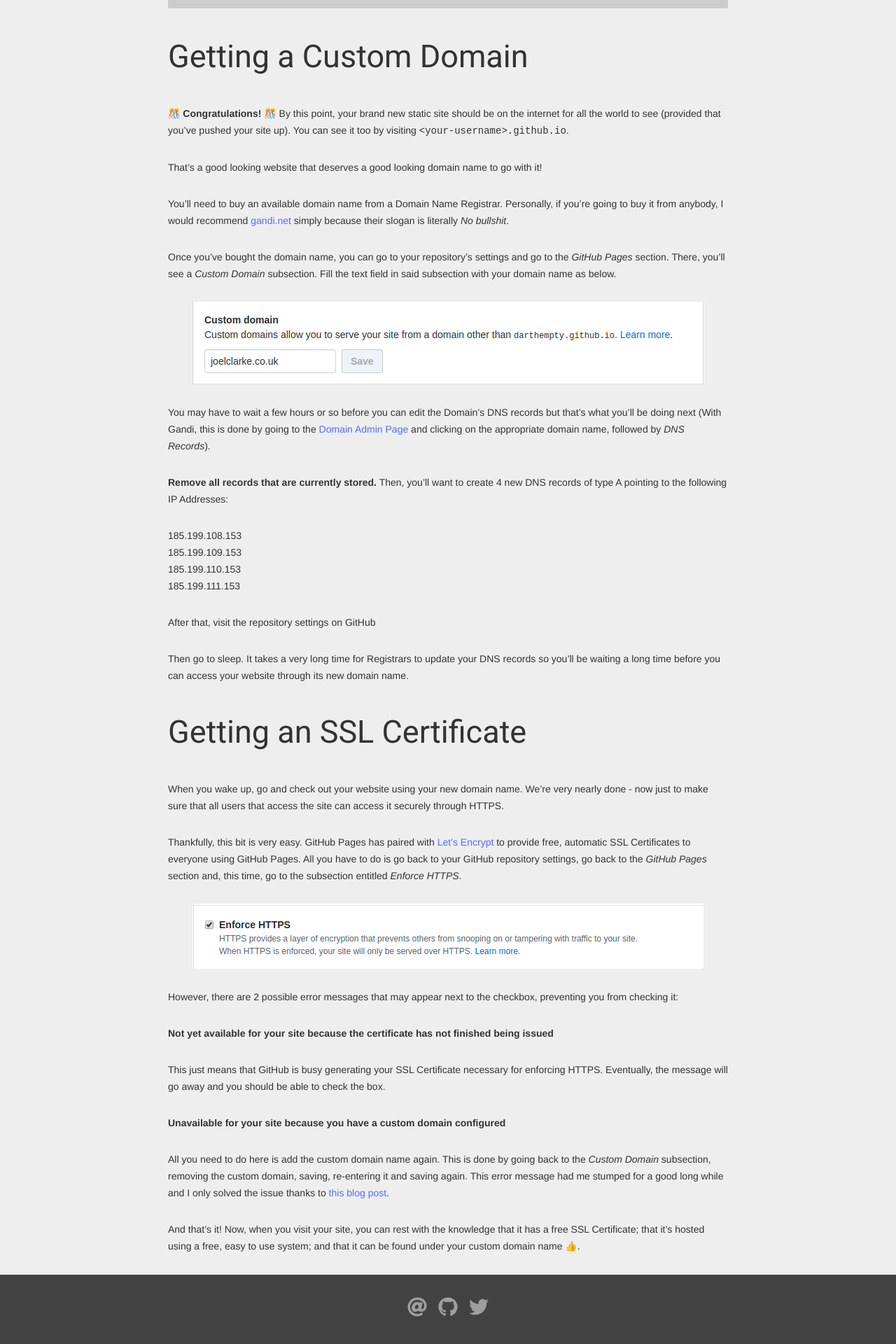
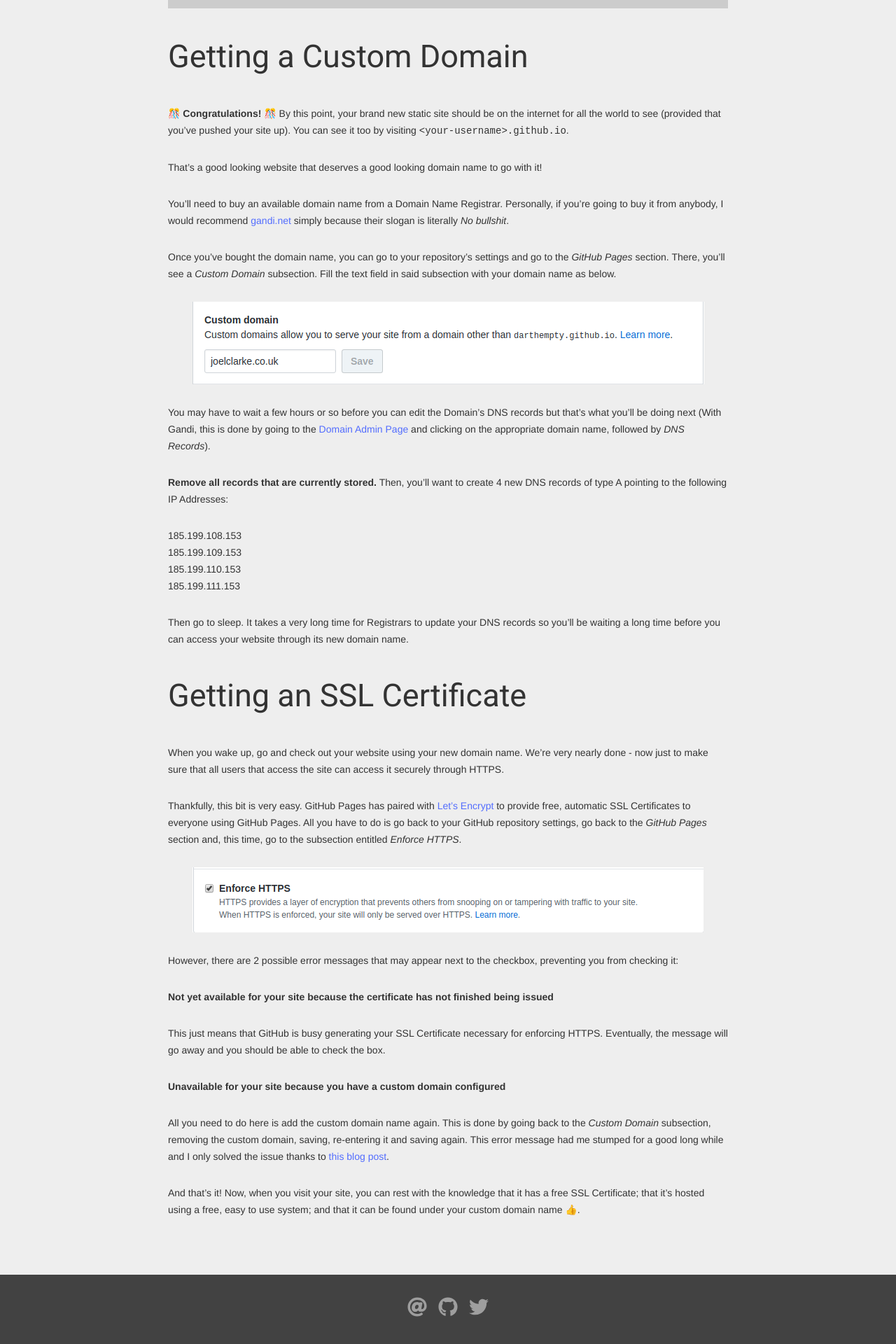
Before and after one commit to DarthEmpty/joelclarke.co.uk, a Jekyll site: the page built from _posts/2018-06-20-github-pages,-a-custom-domain-and-https.md, in a window 1280 px wide. Shown: the part 2040-3960 px from the top of the page at 70% size. Built offline with Jekyll 4.4.1, drawn with Linux system fonts in a browser that asks for light colours; nearby versions of some CDN libraries; emoji names are drawn with the system emoji font.

Commit message:
Delete confusing rogue sentence from 1st blog post
Hopefully I didn't need it...

```diff
--- a/_posts/2018-06-20-github-pages,-a-custom-domain-and-https.md
+++ b/_posts/2018-06-20-github-pages,-a-custom-domain-and-https.md
@@ -66,8 +66,6 @@ You may have to wait a few hours or so before you can edit the Domain's DNS reco
 - 185.199.110.153
 - 185.199.111.153
 
-After that, visit the repository settings on GitHub
-
 Then go to sleep. It takes a very long time for Registrars to update your DNS records so you'll be waiting a long time before you can access your website through its new domain name.
 
 ## Getting an SSL Certificate
```
